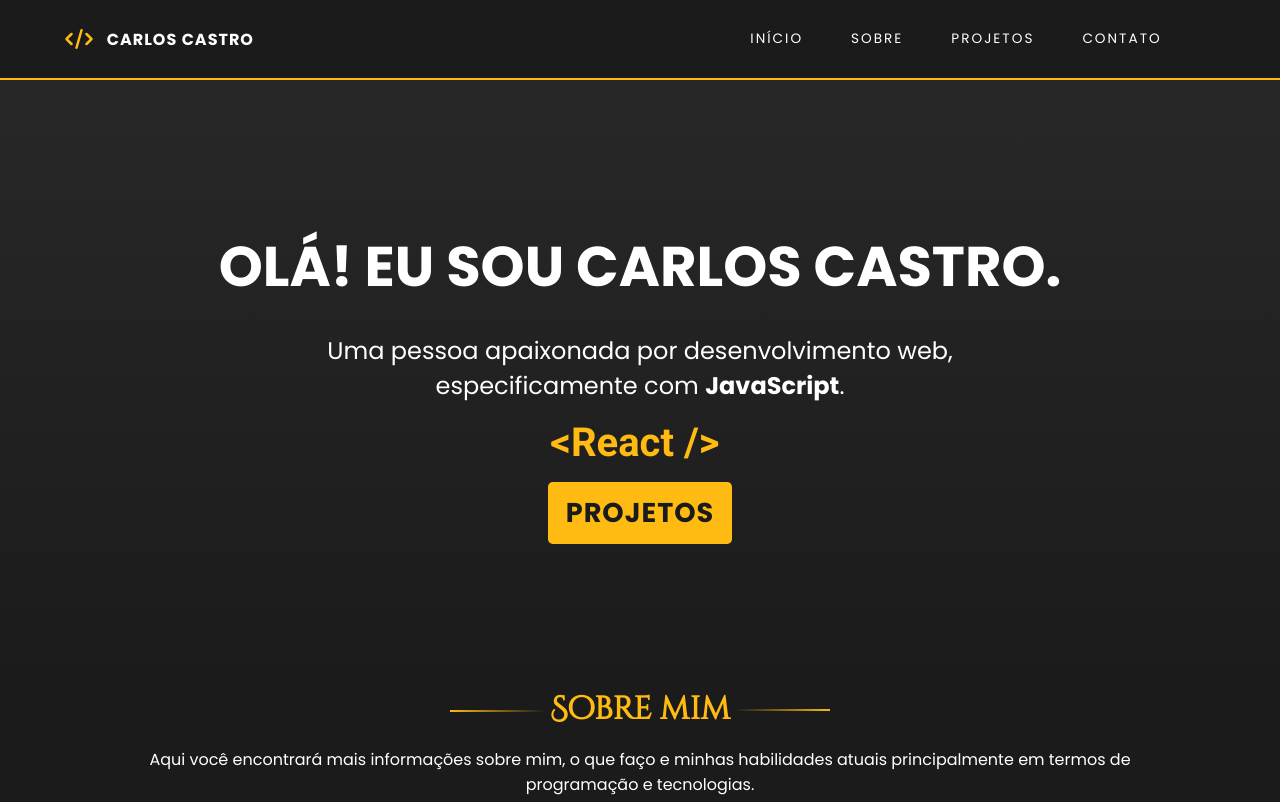
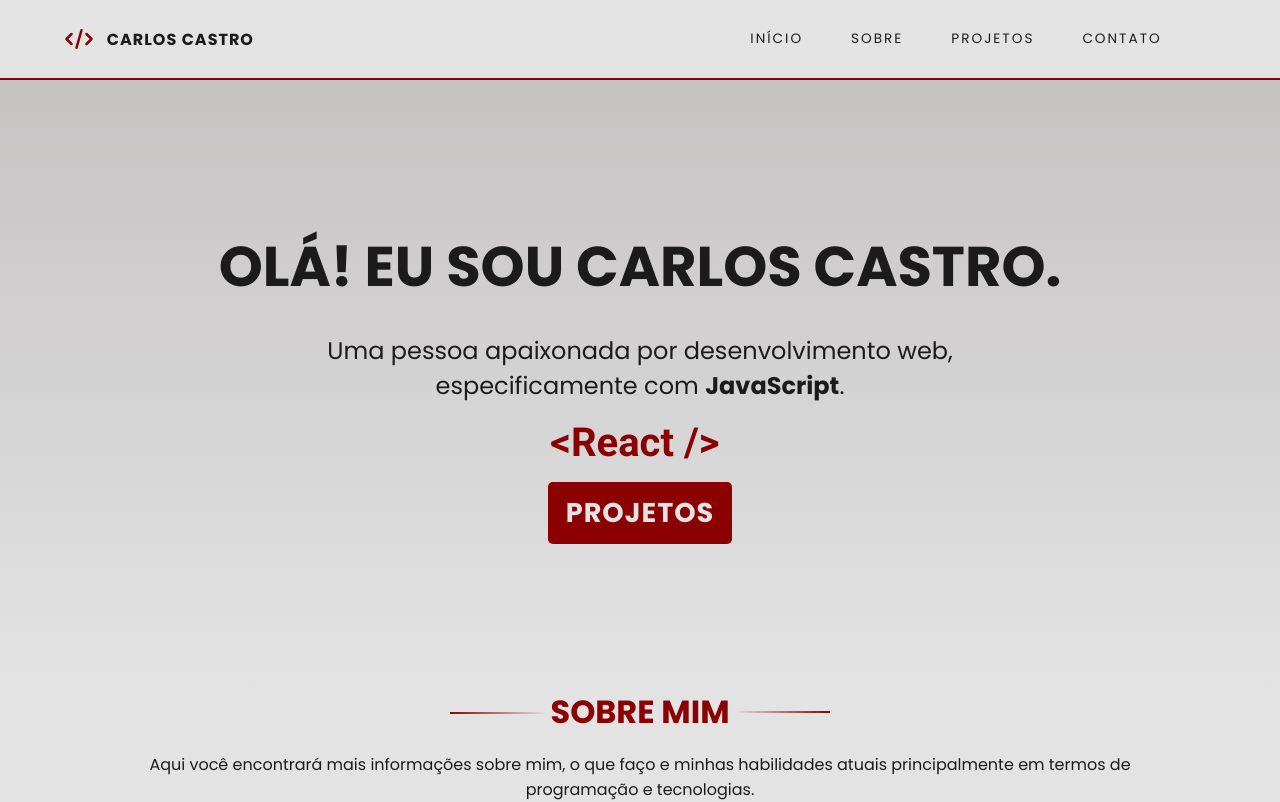
Before and after one commit to Carlos-Castro11/Carlos-Castro, a React (Create React App) app: page / in a window 1280 px wide. Shown: the top 802 px of the page. Built offline with nearby package versions, Linux system fonts and the light colour scheme.

Commit message:
startDark

```diff
--- a/src/App.css
+++ b/src/App.css
@@ -1,5 +1,5 @@
 @import url("https://fonts.googleapis.com/css2?family=Roboto:wght@400;700&display=swap");
-@import url("https://fonts.googleapis.com/css2?family=Cinzel+Decorative&display=swap");
+@import url("https://fonts.googleapis.com/css2?family=Noto+Serif:wght@400;700&display=swap");
 @import url("https://fonts.googleapis.com/css2?family=Poppins:wght@400;700&display=swap");
 
 * {
@@ -11,14 +11,18 @@
 body {
   --type-first: "Poppins", Arial, Helvetica, sans-serif;
   --type-second: "Roboto", Arial, Helvetica, sans-serif;
-  --type-third: "Cinzel Decorative", Arial, Helvetica, sans-serif;
+  --type-third: "Noto Serif", Arial, Helvetica, sans-serif;
   margin: 0px;
   padding: 0px;
   font-family: var(--type-first);
-  --bg1: rgb(27, 27, 27);
-  --bg2: rgb(40, 40, 40);
-  --main: #fb1;
-  --text: #fff;
+  --bg1: #e3e3e3;
+  --bg2: #c0bdbddd;
+  --main: rgb(139, 0, 0);
+  --text: rgb(27, 27, 27);
+  --bg1Dark: rgb(27, 27, 27);
+  --bg2Dark: rgb(40, 40, 40);
+  --mainDark: #fb1;
+  --textDark: #fff;
   margin-top: 5rem;
   background: var(--bg1);
 }
@@ -53,13 +57,15 @@ img {
 }
 
 .title {
-  font-family: var(--type-third);
+  font-family: var(--type-first);
+  white-space: nowrap;
   font-size: 2rem;
   color: var(--main);
   margin: 0 auto;
   max-width: 190px;
   position: relative;
   text-align: center;
+  text-transform: uppercase;
 }
 
 .title::before {
```
